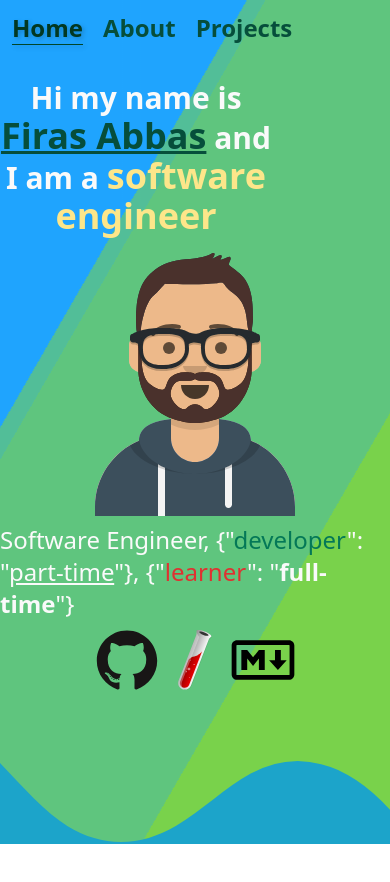
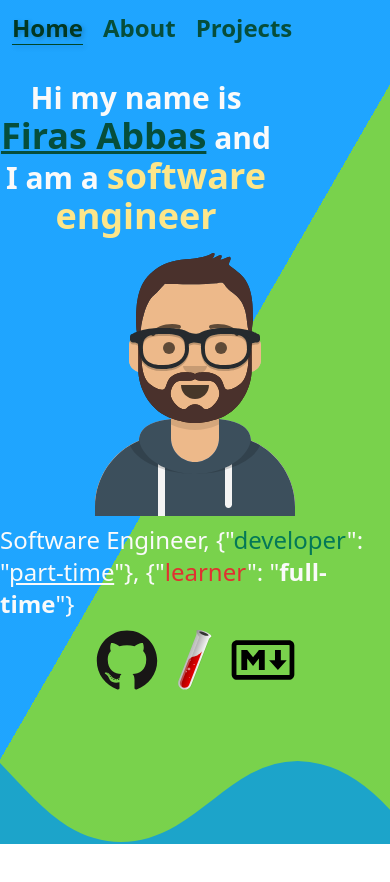
Before and after one commit to voiceinthedark/personal-portfolio, a Vue app: page / in a window 390 px wide. Shown: the top 882 px of the page. Built offline with nearby package versions, Linux system fonts and the light colour scheme.

Commit message:
style: remove background animation (too heavy on mobile phones)

```diff
--- a/index.html
+++ b/index.html
@@ -1,25 +1,31 @@
 <!DOCTYPE html>
 <html lang="en">
+
 <head>
   <meta charset="UTF-8" />
   <link rel="icon" href="/favicon.ico" />
   <meta name="viewport" content="width=device-width, initial-scale=1.0" />
   <meta name="description" content="Firas Abbas Portfolio" />
   <meta name="author" content="Firas Abbas" />
-    <meta name="keywords" content="Firas Abbas, Portfolio, Web Developer, Software Engineer, Frontend Developer, Vue Developer" />
+  <meta name="keywords"
+    content="Firas Abbas, Portfolio, Web Developer, Software Engineer, Frontend Developer, Vue Developer" />
   <title>Firas Abbas Portfolio</title>
-    <link rel="stylesheet" href="background.css">
+  <link rel="stylesheet" href="background.css" />
 </head>
-  <body >
+
+<body>
   <div class="bg"></div>
   <div class="bg bg2"></div>
   <div class="bg bg3"></div>
   <div id="app"></div>
   <div class="fixed bottom-0 -z-10 wave">
     <svg data-name="Layer 1" xmlns="http://www.w3.org/2000/svg" viewBox="0 0 1200 120" preserveAspectRatio="none">
-        <path d="M321.39,56.44c58-10.79,114.16-30.13,172-41.86,82.39-16.72,168.19-17.73,250.45-.39C823.78,31,906.67,72,985.66,92.83c70.05,18.48,146.53,26.09,214.34,3V0H0V27.35A600.21,600.21,0,0,0,321.39,56.44Z" class="shape-fill"></path>
+      <path
+        d="M321.39,56.44c58-10.79,114.16-30.13,172-41.86,82.39-16.72,168.19-17.73,250.45-.39C823.78,31,906.67,72,985.66,92.83c70.05,18.48,146.53,26.09,214.34,3V0H0V27.35A600.21,600.21,0,0,0,321.39,56.44Z"
+        class="shape-fill"></path>
     </svg>
   </div>
   <script type="module" src="/src/main.js"></script>
 </body>
+
 </html>
--- a/public/background.css
+++ b/public/background.css
@@ -1,23 +1,22 @@
-
 .bg {
-  animation:slide 30s ease-in-out infinite alternate;
+  /* animation:slide 30s ease-in-out infinite alternate; */
   background-image: linear-gradient(-60deg, #6c3 50%, #09f 50%);
-  bottom:0;
-  left:-50%;
-  opacity:.5;
-  position:fixed;
-  right:-50%;
-  top:0;
-  z-index:-12;
+  bottom: 0;
+  left: -50%;
+  opacity: 0.5;
+  position: fixed;
+  right: -50%;
+  top: 0;
+  z-index: -12;
 }
 
 .bg2 {
-  animation-direction:alternate-reverse;
-  animation-duration:60s;
+  animation-direction: alternate-reverse;
+  animation-duration: 60s;
 }
 
 .bg3 {
-  animation-duration:75s;
+  animation-duration: 75s;
 }
 
 /* html{
@@ -43,10 +42,10 @@
 
 @keyframes slide {
   0% {
-    transform:translateX(-25%);
+    transform: translateX(-25%);
   }
   100% {
-    transform:translateX(25%);
+    transform: translateX(25%);
   }
 }
 
@@ -68,7 +67,7 @@
 }
 
 .wave .shape-fill {
-    fill: #1CA4CA;
+  fill: #1ca4ca;
 }
 
 .pulse {
```
Lines whose indentation alone changed are shown as unchanged.
